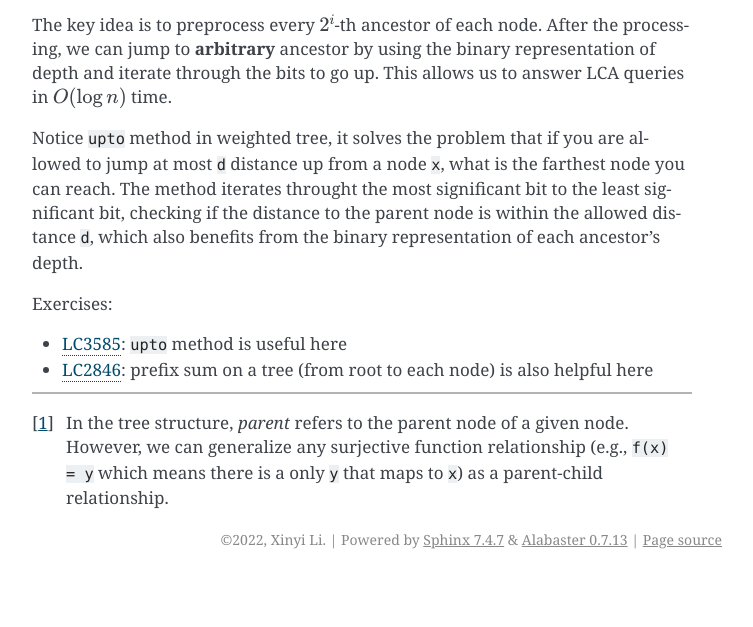
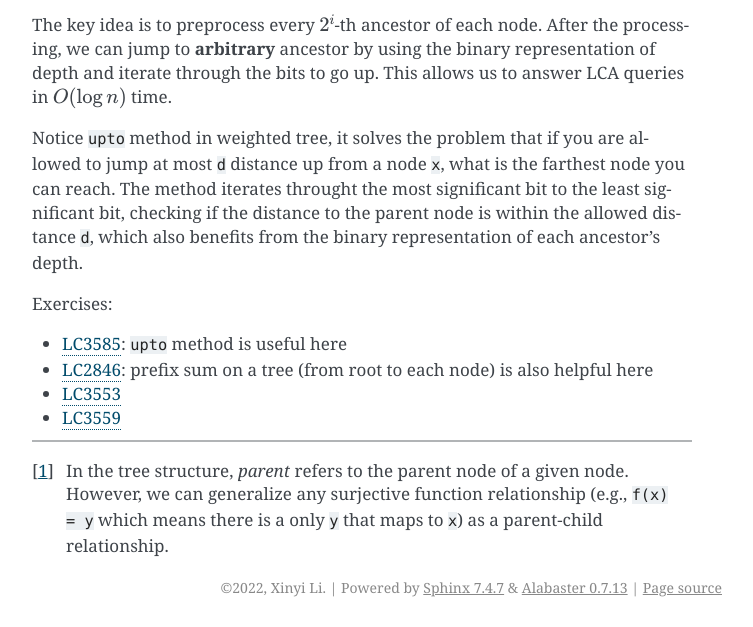
Before and after one commit to li-xin-yi/lctemplates, a Sphinx documentation site: the page built from docs/source/binary-lifting.md, in a window 1280 px wide, cut to the strip 1077-1704 px from the top of the page. Shown: the whole strip, without its empty margins (388-1141 px from the left). Built offline with Sphinx 7.4.7, drawn with Linux system fonts in a browser that asks for light colours; before the commit the page ends 1656 px from its top, so only the background shows below that.

Commit message:
Update binary-lifting.md

```diff
--- a/docs/source/binary-lifting.md
+++ b/docs/source/binary-lifting.md
@@ -139,3 +139,5 @@ Exercises:
 
 - [LC3585](https://leetcode.com/problems/find-weighted-median-node-in-tree/): `upto` method is useful here
 - [LC2846](https://leetcode.com/problems/minimum-edge-weight-equilibrium-queries-in-a-tree/description/): prefix sum on a tree (from root to each node) is also helpful here
+- [LC3553](https://leetcode.com/problems/minimum-weighted-subgraph-with-the-required-paths-ii/description/)
+- [LC3559](https://leetcode.com/problems/number-of-ways-to-assign-edge-weights-ii/description/)
```
